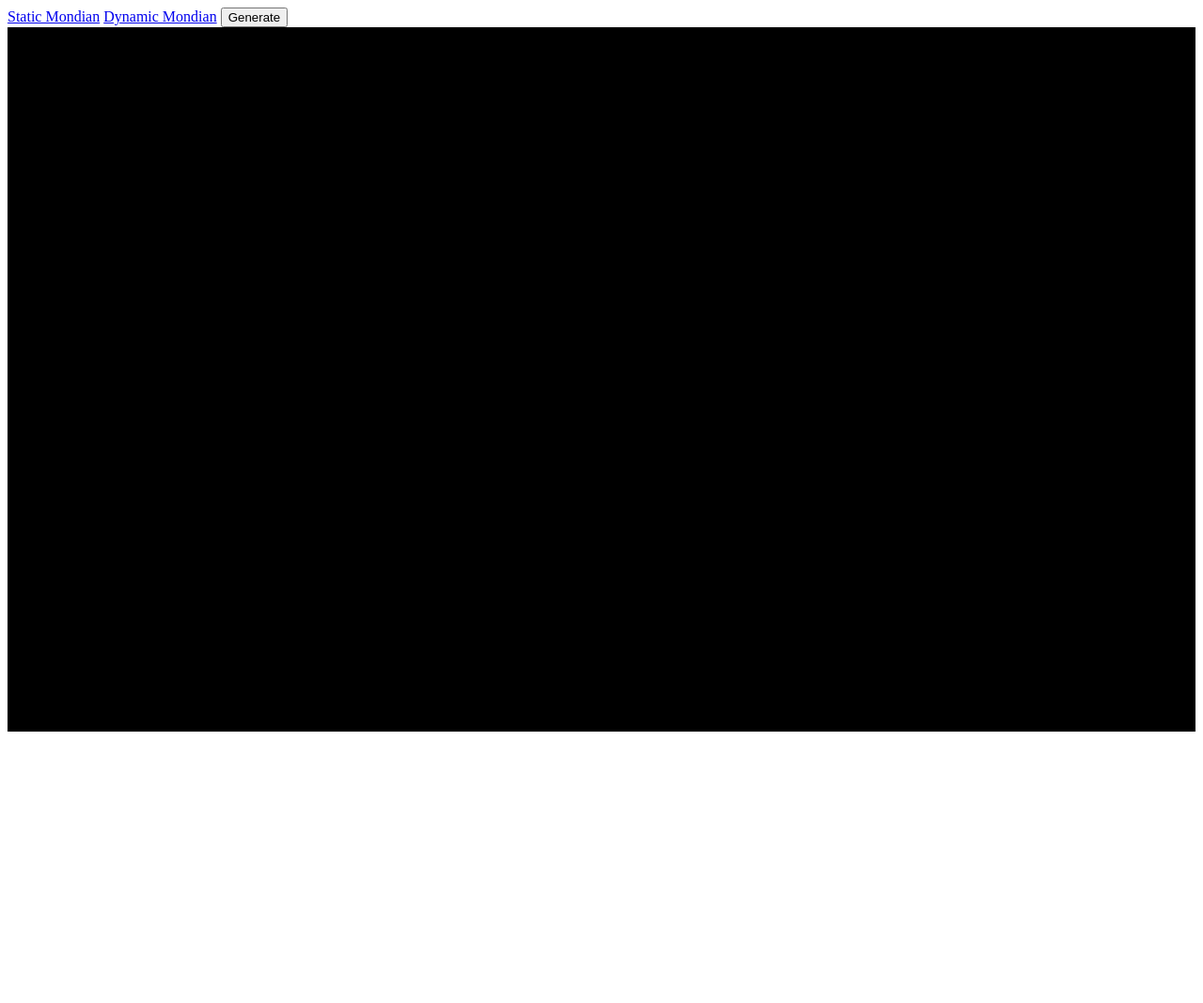
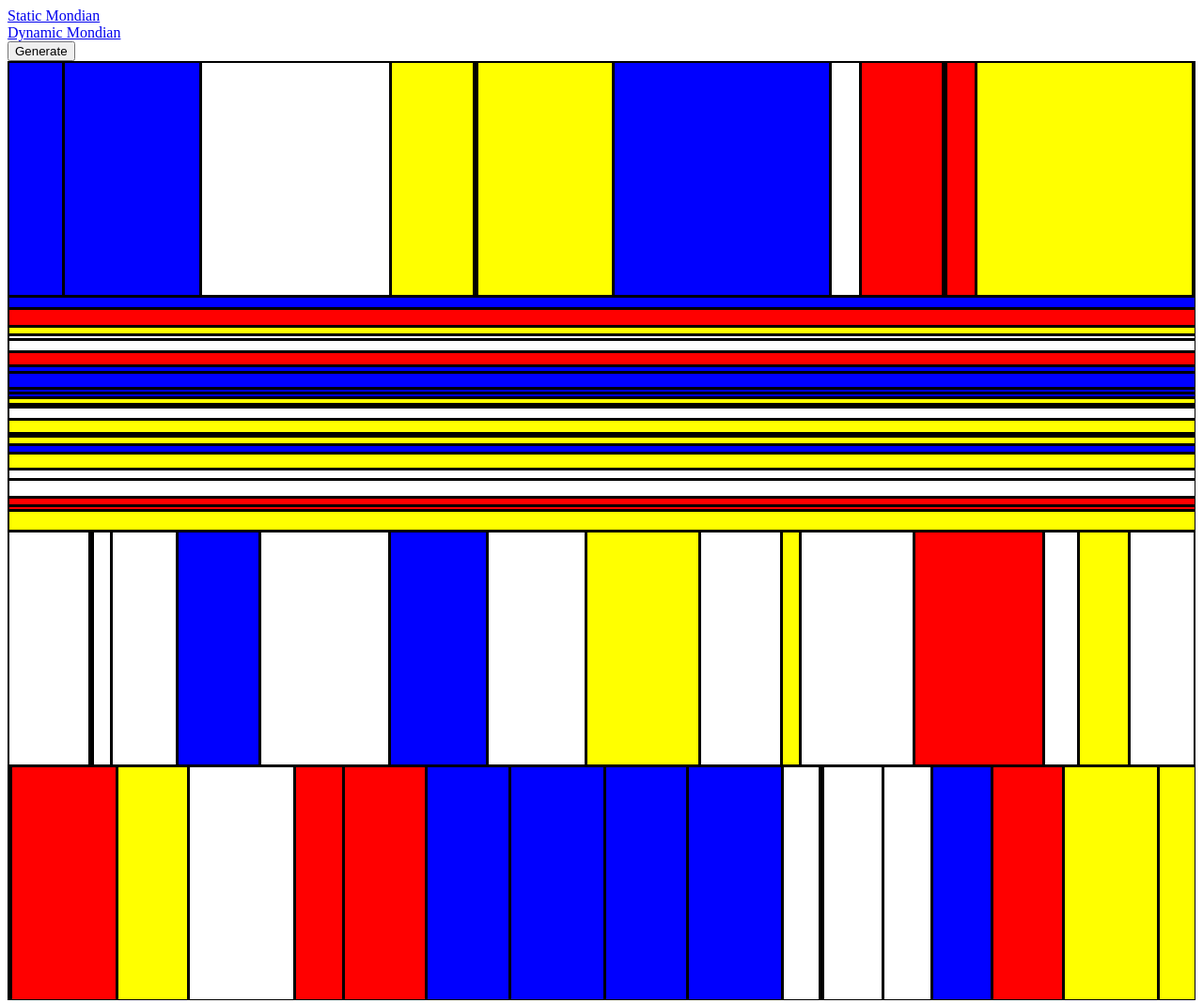
Before and after one commit to v3nc1/LemonMintsBootcamp, a plain HTML site: page Mondian/dynamic.html in a window 1280 px wide. Shown: the whole page at 94% size. Before the commit the page ends 800 px from the top, so only its background shows below. Drawn offline with Linux system fonts and the light colour scheme.

Commit message:
random Mondian added

```diff
--- a/Mondian/dynamic.html
+++ b/Mondian/dynamic.html
@@ -10,17 +10,25 @@
     <title>Dynamic Mondian</title>
 </head>
 
-<body>
+<body id="body">
+
     <div>
-        <a href="static.html">Static Mondian</a>
-        <a href="dynamic.html">Dynamic Mondian</a>
-        <button type="button" onclick="addDiv()">Generate</button>
+        <div>
+            <a href="static.html">Static Mondian</a>
+        </div>
+        <div>
+            <a href="dynamic.html">Dynamic Mondian</a>
+        </div>
+        <div>
+            <button type="button" onclick="refresh(); addDiv();">Generate</button>
+        </div>
     </div>
 
-    <div id="flex">
 
-    </div>
 
+    <script>
+        addDiv();
+    </script>
 </body>
 
 </html>
--- a/Mondian/index.js
+++ b/Mondian/index.js
@@ -1,16 +1,20 @@
-const colors = ['red', 'blue', 'yellow', 'white', 'black'];
+const colors = ['white', 'red', 'blue', 'yellow', 'black'];
+const minR = 0;
+const maxR = 100;
+let min;
+let max;
+let random;
+let randomR;
 
 function randomNumber() {
-    const minR = 0;
-    const maxR = 5;
-    let randomR = Math.floor(Math.random() * (+maxR - +minR)) + +minR;
+    randomR = Math.floor(Math.random() * (+maxR - +minR)) + +minR;
     document.getElementById("number").innerHTML = randomR;
 }
 
 function randomNumberBetween(low, hi) {
-    let min = low;
-    let max = hi;
-    let random = Math.floor(Math.random() * (+max - +min)) + +min;
+    min = low;
+    max = hi;
+    random = Math.floor(Math.random() * (+max - +min)) + +min;
     return random;
 }
 
@@ -19,37 +23,53 @@ function getColor() {
     return colors[randomNumberBetween(0, 4)];
 }
 
+function refresh() {
+
+    document.location.reload();
+
+}
+
 function addDiv() {
 
+
     let div1;
-    let flexDiv;
+    let flexDiv = document.createElement('DIV');
+    let newFlexDiv;
     let flex = document.getElementById('flex');
 
-    for (let a = 0; a <= randomNumberBetween(0, 10); a++) {
 
-        // flexDiv = document.createElement('DIV');
-        // flexDiv.style.display = 'flex';
-        // flexDiv.style.alignContent = 'flex-start';
-        // flexDiv.style.backgroundColor = 'black';
+    for (let b = 0; b <= randomNumberBetween(1, 7); b++) {
+        newFlexDiv = document.createElement('DIV');
+        newFlexDiv.style.backgroundColor = 'black';
+        newFlexDiv.style.display = 'flex';
+        newFlexDiv.style.height = '250px';
+        newFlexDiv.style.alignContent = 'flex-start';
+        newFlexDiv.style.backgroundColor = 'black';
+        newFlexDiv.style.flexDirection = 'row';
+        if (randomNumberBetween(1, 10) % 2 === 0) {
 
-        // document.body.appendChild(flex);
-        // flex.style.height = randomNumberBetween(20, 250);
-        // flex.style.alignItems = 'stretch';
+            newFlexDiv.style.flexDirection = 'column';
+        }
+        for (let a = 0; a <= randomNumberBetween(1, 7); a++) {
 
-        for (let i = 0; i <= randomNumberBetween(0, 10); i++) {
+            for (let i = 0; i <= randomNumberBetween(1, 7); i++) {
 
-            div1 = document.createElement('DIV');
-            div1.style.backgroundColor = getColor();
-            div1.style.flexGrow = randomNumberBetween(0, 10);
-            div1.style.height = randomNumberBetween(20, 350);
-            div1.style.width = randomNumberBetween(20, 250);
-            div1.style.lineBreak = 'after';
+                div1 = document.createElement('DIV');
+                div1.style.margin = '1.5px';
+                div1.style.backgroundColor = getColor();
+                div1.style.flexGrow = randomNumberBetween(0, 10);
+
+                document.body.appendChild(newFlexDiv);
+
+
+                newFlexDiv.appendChild(div1);
+            }
+            document.body.appendChild(newFlexDiv);
+        }
 
 
 
-        }
-        flex.appendChild(div1);
-
+        document.body.appendChild(newFlexDiv);
     }
 
 
--- a/Mondian/main.css
+++ b/Mondian/main.css
@@ -35,6 +35,12 @@
     margin: 1.5px;
 }
 
+#divMenu {
+    background-color: black;
+    color: green;
+    opacity: 50%;
+}
+
 #flex {
     display: flex;
     height: 750px;
```
Also changed, not shown: Mondian/static.html (+7 -6 lines).
